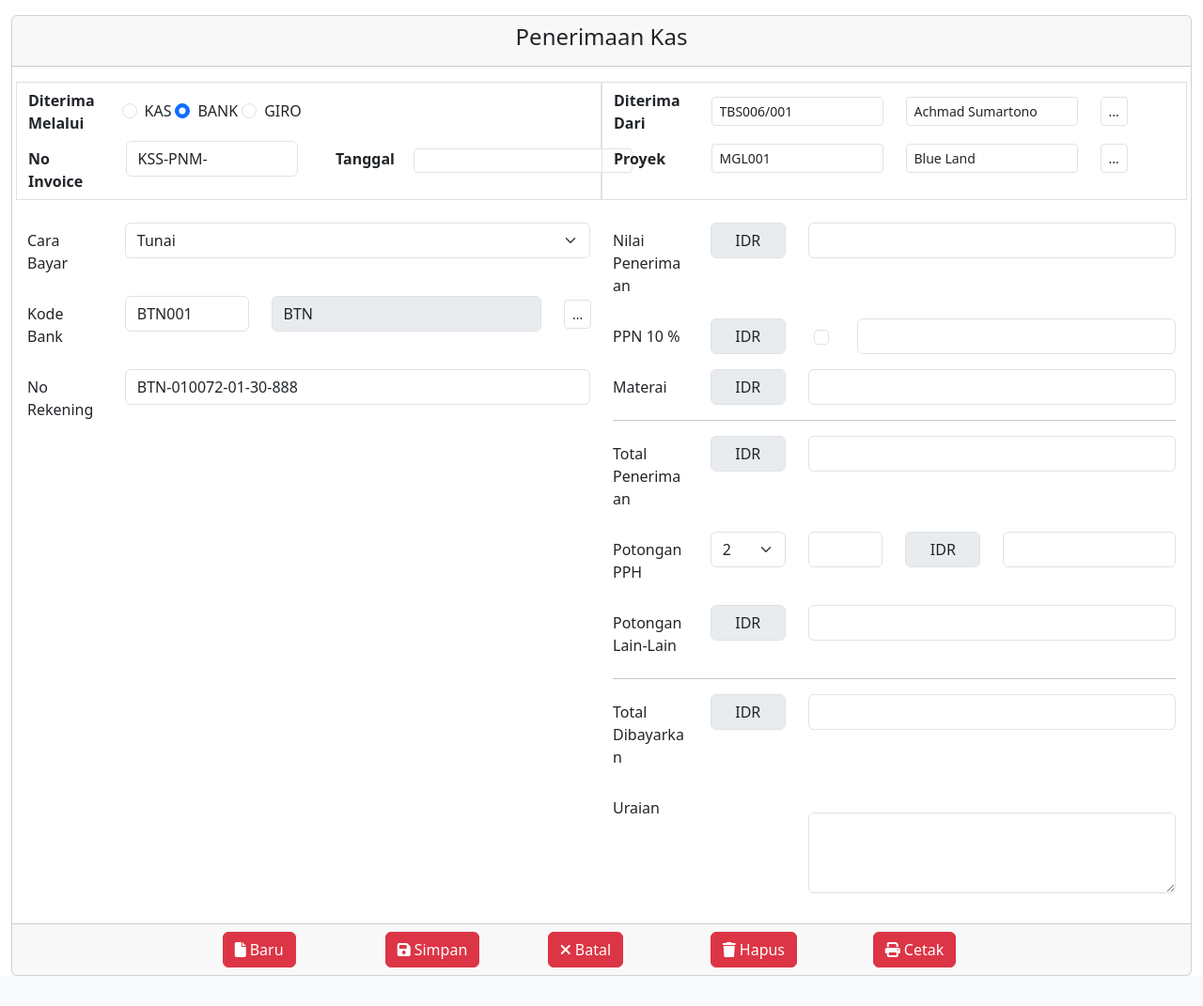
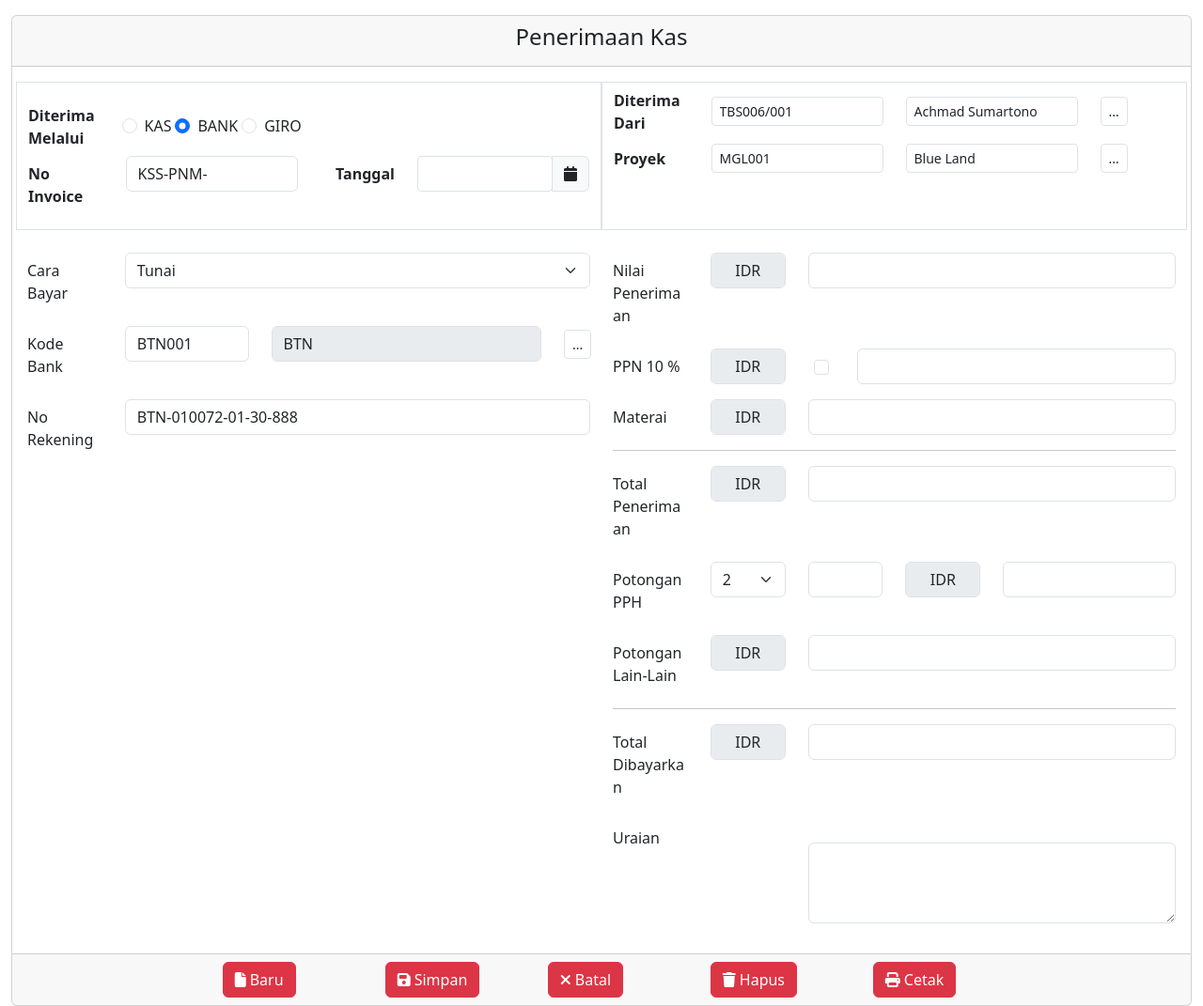
Before and after one commit to Adittyapn/sistem-keuangan-kss-2023, a PHP site: page /keuangan-penerimaan.php in a window 1280 px wide. Shown: the part 56-1127 px from the top of the page at 94% size. Before the commit the page ends 1095 px from the top, so only its background shows below. Run offline with PHP 8.4, Linux system fonts and the light colour scheme; some libraries are stand-ins or nearby versions.

Commit message:
change text input for datepicker

```diff
--- a/keuangan-penerimaan.php
+++ b/keuangan-penerimaan.php
@@ -46,7 +46,7 @@ if (isset($_POST["submit"])) {
       <div class="collapse navbar-collapse" id="navbarSupportedContent">
         <ul class="navbar-nav me-auto mb-2 mb-lg-0">
           <li class="nav-item">
-            <a class="nav-link" aria-current="page" href="index.html">Home</a>
+            <a class="nav-link" aria-current="page" href="index.php">Home</a>
           </li>
           <li class="nav-item dropdown">
             <a class="nav-link active dropdown-toggle" href="#" role="button" data-bs-toggle="dropdown" aria-expanded="false">
@@ -90,7 +90,7 @@ if (isset($_POST["submit"])) {
         <form action="" method="POST">
           <div class="card-body">
             <div class="row">
-              <div class="col-6 border mb-3">
+              <div class="col-6 border mb-3 py-3">
                 <div class="row align-items-center">
                   <label for="caraBayar" class="col-sm-2 col-form-label"><b>Diterima Melalui</b></label>
                   <div class="p-2 col-sm-10 d-flex">
@@ -123,9 +123,12 @@ if (isset($_POST["submit"])) {
                     <input class="form-control" type="text" value="KSS-PNM-" name="no_invoice" id="no_invoice" aria-label="readonly input example" readonly />
                   </div>
                   <label for="" class="col-sm-2 text-end col-form-label"><b>Tanggal</b></label>
-                  <div class="col-sm-4 p-2">
+                  <div class="col-sm-4">
                     <!-- <input type="date" class="datepicker border rounded-1" name="tanggal" id="datePicker" /> -->
-                    <input type="text" id="datePicker" class="datepicker border rounded-1" name="tanggal">
+                    <div class="input-group">
+                      <input type="text text-tanggal" id="datePicker" class="form-control datepicker border rounded-1" name="tanggal" autocomplete="off">
+                      <span class="input-group-text" id="addon-wrapping"><i class="fa fa-calendar icon"></i></span>
+                    </div>
                   </div>
                 </div>
               </div>
--- a/src/style/global.css
+++ b/src/style/global.css
@@ -17,6 +17,7 @@ body {
   width: 100px;
   height: 40px;
 }
+
 /* Body End */
 
 /* Navbar Start */
@@ -24,20 +25,24 @@ body {
   color: var(--primary) !important;
   font-weight: 700;
 }
+
 .dropdown-item.active {
   background-color: transparent !important;
   text-decoration: none;
   color: var(--primary) !important;
   font-weight: 700;
 }
+
 /* Navbar End */
 
 /* Form Login and Register start */
 .wrapper {
   border-top: 3px solid var(--primary);
 }
+
 .wrapper a {
   text-decoration: none;
   color: var(--primary);
 }
+
 /* Form Login and Register end */
```
